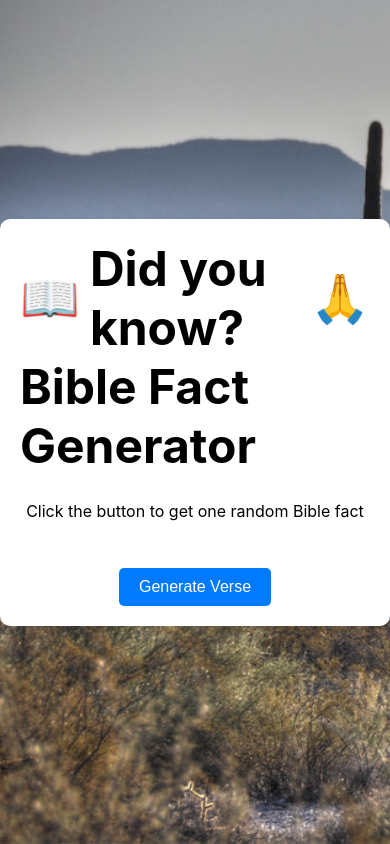
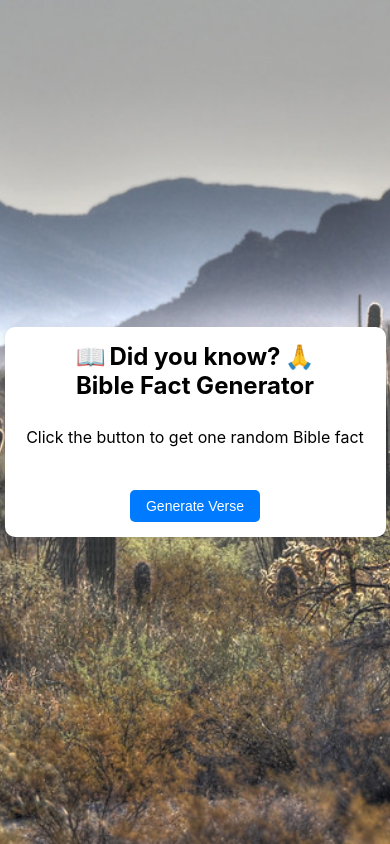
Before and after one commit to jstick2599/randomBibleFacts, a React (Create React App) app: page / in a window 390 px wide. Built offline with nearby package versions, Linux system fonts and the light colour scheme.

Commit message:
added media queries to make it mobile friendly

```diff
--- a/src/pages/LandingPage.css
+++ b/src/pages/LandingPage.css
@@ -1,99 +1,133 @@
+/* Prevent horizontal scrolling */
 .landingPageWrapper {
   height: 100vh;
-  overflow-x: hidden; /* Prevent horizontal scroll */
+  overflow-x: hidden;
 }
 
+/* Ensure pages take full viewport */
 .page1, .nextPage {
-  height: 100vh; /* Full viewport height */
-  width: 100vw; /* Full width */
+  min-height: 100vh;
+  height:auto;
+  width: 100vw;
+  display: flex;
+  flex-direction: column;
+  align-items: center;
+  justify-content: center;
 }
+
+/* Next Page Styling */
 .nextPage {
-  padding: 20px;
+  padding: 2vw;
   background-color: #e0e0e0;
   border-radius: 10px;
 }
+
+/* Background Image Styling */
 .page1 {
-  display: flex;
-  flex-direction: column;
-  /* justify-content: center; Optional, to center content vertically */
-  /* align-items: center; Optional, to center content horizontally */
-  background-color: #f0f0f0; /* Optional, to make it visually distinct */
+  background-color: #f0f0f0;
   background-image: url("../images/saguaro_img.jpg");
-  background-repeat: no-repeat; /* Prevent the image from repeating */
-  background-size: cover; /* Cover the entire container, may crop */
+  background-repeat: no-repeat;
+  background-size: cover;
+  background-position: center;
+  padding-top:10px;
+  padding-bottom: 10px;
 }
 
-
+/* Responsive container */
 .container {
   background: white;
-  padding: 20px;
+  /* clamp(min, preferred, max) */
+  padding: clamp(15px, 2vw, 25px);
   border-radius: 10px;
   box-shadow: 0 0 10px rgba(0, 0, 0, 0.1);
-  max-width: 600px;
+  width: clamp(300px, 45vw, 600px); /* Scales properly */
   display: flex;
   justify-content: center;
   align-items: center;
   flex-direction: column;
   margin: auto;
-  min-height: 100px; /* Allows the div to expand as needed */
-  position: relative; /* Ensures positioning context for child elements */
-
+  min-height: 100px;
+  position: relative;
 }
 
-
+/* Button Styling */
 button {
-  margin-top: 20px;
-  padding: 10px 20px;
-  font-size: 16px;
+  margin-top: 2vh;
+  padding: clamp(8px, 1.5vw, 12px) clamp(16px, 3vw, 24px);
+  font-size: clamp(14px, 1.5vw, 18px);
   cursor: pointer;
   background-color: #007BFF;
   color: white;
   border: none;
   border-radius: 5px;
 }
+
 button:hover {
   background-color: #0056b3;
 }
+
+/* Title text - Consistent scaling */
 .titleText {
-  font-size: 48px;
+  font-size: clamp(24px, 4vw, 48px);
   display: flex;
   font-weight: bold;
   align-items: center;
   justify-content: center;
-  gap: 10px;
+  gap: 1vw;
 }
+
+/* Emoji Scaling */
 #emojiBible,
 #emojiPrayer {
-  font-size: 48px;
-  line-height: 1;
+  font-size: clamp(24px, 4vw, 48px);
   display: flex;
   align-items: center;
 }
+
+/* Bible Fact Title */
 .bibleFactTextGenerator {
-  font-size: 48px;
+  font-size: clamp(24px, 4vw, 48px);
   margin: 0;
 }
-/* Content wrapper for cactus and verse */
+
+/* Content Wrapper */
 .contentWrapper {
   display: flex;
   align-items: center;
   justify-content: center;
   width: 100%;
   position: relative;
-  margin-top:3%;
-  margin-bottom:3%;
+  margin: 3% 0;
+  flex-wrap: wrap;
+  text-align: center;
 }
+
+/* Cactus Image (Responsive) */
 #saguaro {
-  visibility: hidden; /* Initially hidden */
-  opacity: 0; /* Fully transparent */
-  width: 20%;
+  visibility: hidden;
+  opacity: 0;
+  max-width: clamp(80px, 20vw, 200px);
   transition: transform 2s ease-in-out, opacity 0.5s ease-in-out;
-  position: absolute; /* Keep cactus in the same position as the text */
+  position: absolute;
+}
 
-}
+/* Verse Text */
 #verse {
   transition: opacity 1s ease-in-out;
 }
-#youtubeLogo{
-  width:10%;
+
+/* Mobile Scaling */
+@media screen and (max-width: 768px) {
+  /* the below scaling only applies when width is 768px or less */
+  .container {
+    width: 90vw;
+  }
+
+  .contentWrapper {
+    flex-direction: column;
+  }
+
+  #saguaro {
+    max-width: 40vw;
+  }
 }
--- a/src/pages/LandingPage.js
+++ b/src/pages/LandingPage.js
@@ -2,6 +2,9 @@ import React, { useState, useEffect } from "react";
 import "./LandingPage.css";
 import cactusImage from "../images/cactus.png";
 import youtubeImage from "../images/youtubeLogo.webp";
+//******add images later*******
+// import fbImage from "../images/fbLogo.png";
+// import igImage from "../images/igLogo.png";
 
 const LandingPage = () => {
   const [verse, setVerse] = useState("Click the button to get one random Bible fact");
```
